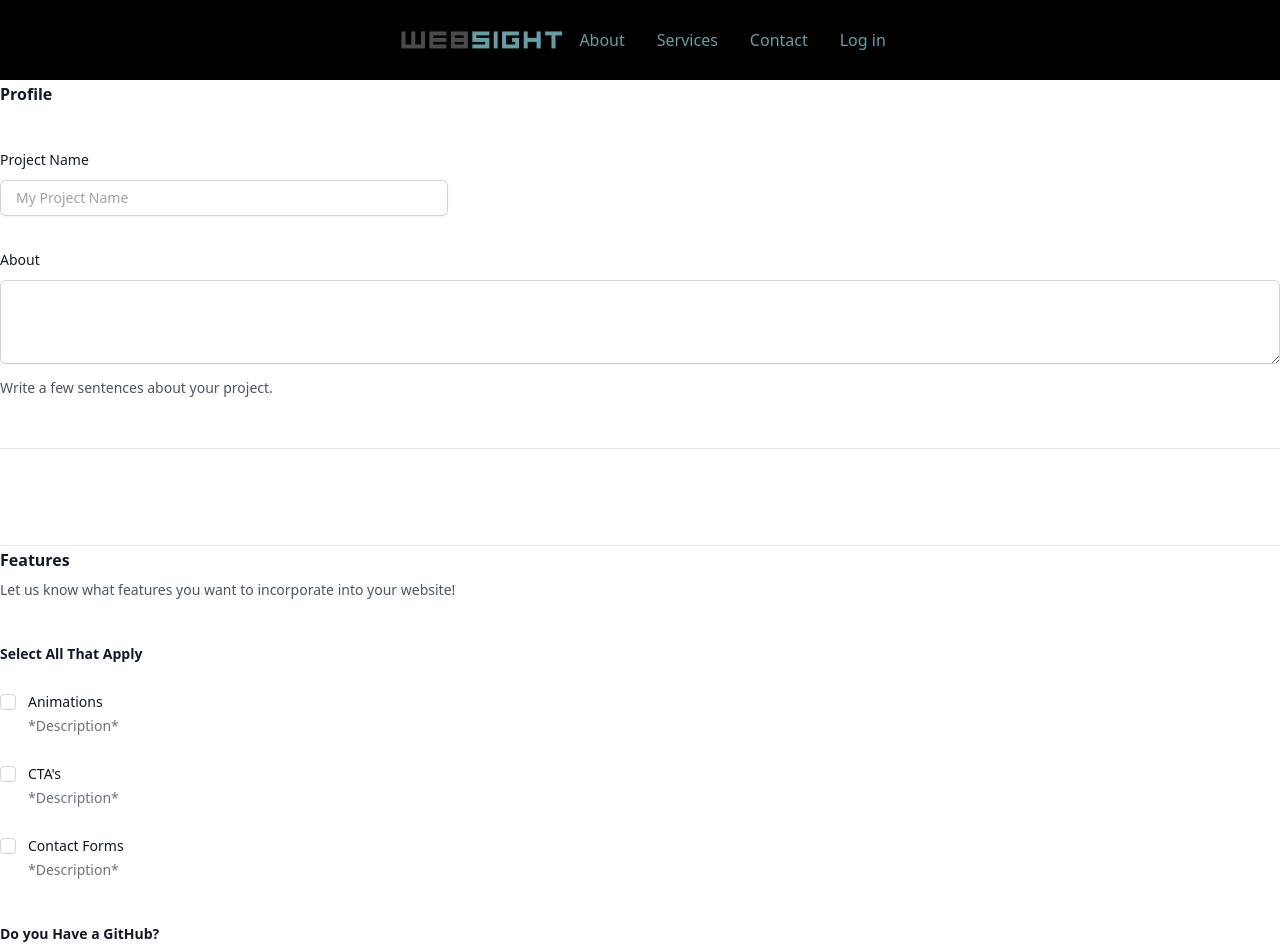
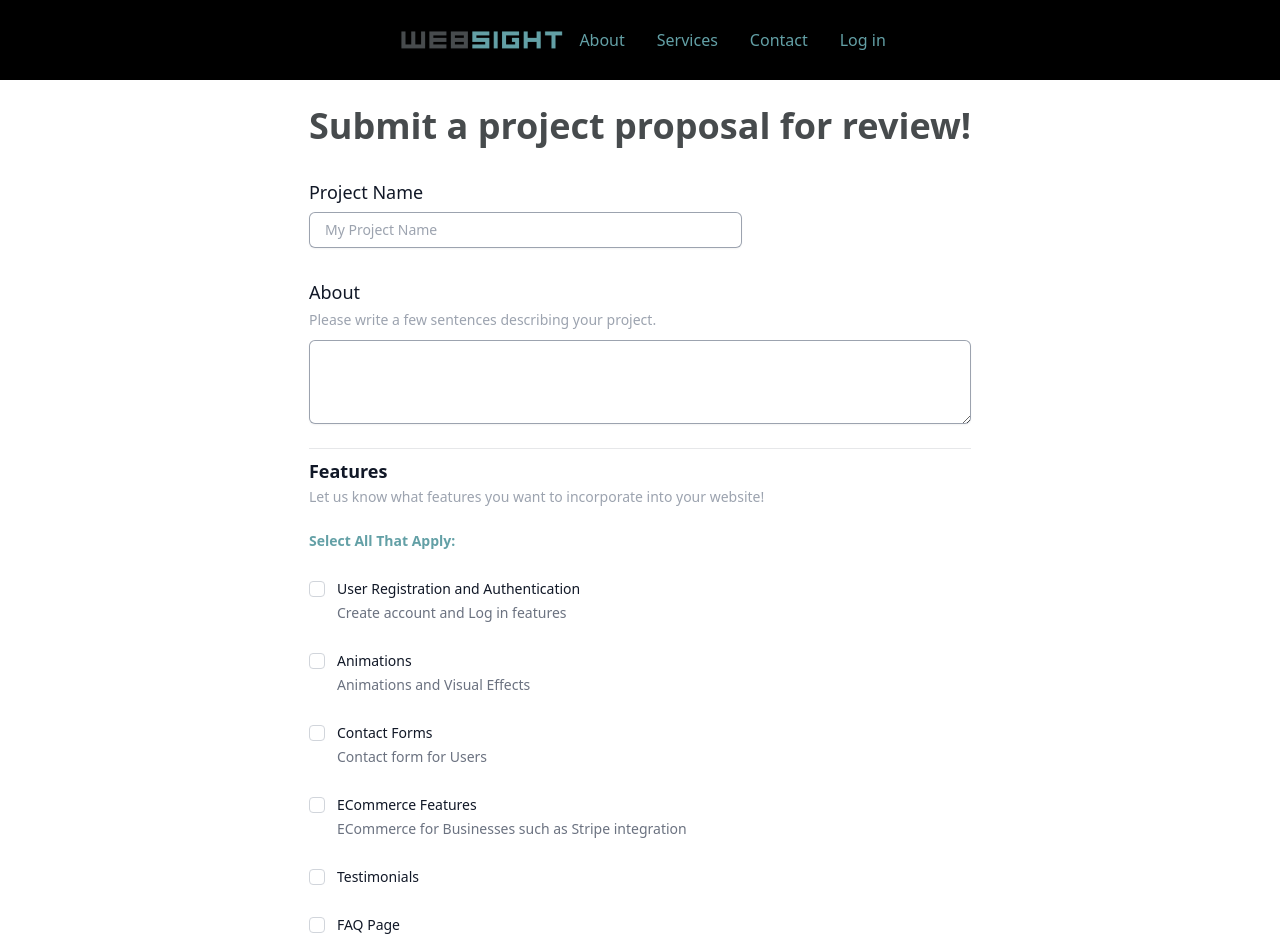
Before and after one commit to JoshON5/websight, a React (Vite) app in the folder client/: page /projectform in a window 1280 px wide. Shown: the top 952 px of the page. Built offline with nearby package versions, Linux system fonts and the light colour scheme.

Commit message:
Project form layout

```diff
--- a/client/src/pages/ProjectForm.jsx
+++ b/client/src/pages/ProjectForm.jsx
@@ -1,20 +1,17 @@
 
 const ProjectForm = () => {
   return (
-    <form>
-      <div className="space-y-12">
-        <div className="border-b border-gray-900/10 pb-12">
-          <h2 className="text-base font-semibold leading-7 text-gray-900">Profile</h2>
-          <p className="mt-1 text-sm leading-6 text-gray-600">          </p>
-
+    <form className="flex justify-center w-screen min-h-screen py-8">
+      <div className="mx-auto">
+        <h1 className="text-4xl font-semibold leading-7 text-webGrey">Submit a project proposal for review!</h1>
           <div className="mt-10 grid grid-cols-1 gap-x-6 gap-y-8 sm:grid-cols-6">
             <div className="sm:col-span-4">
-              <label htmlFor="ProjectName" className="block text-sm font-medium leading-6 text-gray-900">
+              <label htmlFor="ProjectName" className="block text-lg font-medium leading-6 text-gray-900">
                 Project Name
               </label>
               <div className="mt-2">
-                <div className="flex rounded-md shadow-sm ring-1 ring-inset ring-gray-300 focus-within:ring-2 focus-within:ring-inset focus-within:ring-indigo-600 sm:max-w-md">
-                  <span className="flex select-none items-center pl-3 text-gray-500 sm:text-sm"></span>
+                <div className="flex rounded-md shadow-sm ring-1 ring-inset ring-gray-400 focus-within:ring-2 focus-within:ring-inset focus-within:ring-webTeal sm:max-w-md">
+                  <span className="flex select-none items-center pl-3 text-gray-800 sm:text-sm"></span>
                   <input
                     type="text"
                     name="name"
@@ -28,91 +25,141 @@ const ProjectForm = () => {
             </div>
 
             <div className="col-span-full">
-              <label htmlFor="about" className="block text-sm font-medium leading-6 text-gray-900">
+              <label htmlFor="about" className="block text-lg font-medium leading-6 text-gray-900">
                 About
               </label>
+              <p className="mt-1 text-sm leading-6 text-gray-400">Please write a few sentences describing your project.</p>
               <div className="mt-2">
                 <textarea
                   id="about"
                   name="about"
                   rows={3}
-                  className="block w-full rounded-md border-0 py-1.5 text-gray-900 shadow-sm ring-1 ring-inset ring-gray-300 placeholder:text-gray-400 focus:ring-2 focus:ring-inset focus:ring-indigo-600 sm:text-sm sm:leading-6"
+                  className="block w-full rounded-md border-0 py-1.5 text-gray-900 shadow-sm ring-1 ring-inset ring-gray-400 placeholder:text-gray-400 focus:ring-2 focus:ring-inset focus:ring-webTeal sm:text-sm sm:leading-6"
                   defaultValue={''}
                 />
               </div>
-              <p className="mt-3 text-sm leading-6 text-gray-600">Write a few sentences about your project.</p>
             </div>
+          </div>
+
+          <br />
+
+        <div className="border-b border-t border-gray-900/10 pt-2 pb-12">
+          <h2 className="text-lg font-semibold leading-7 text-gray-900">Features</h2>
+          <p className=" text-sm leading-6 text-gray-400">
+            Let us know what features you want to incorporate into your website!</p>
+
+          <div className="mt-5 space-y-10">
+            <fieldset>
+              <legend className="text-sm font-semibold leading-6 text-webTeal">Select All That Apply:</legend>
+              <div className="mt-6 space-y-6">
 
 
-          </div>
-        </div>
+              <div className="relative flex gap-x-3">
+                  <div className="flex h-6 items-center">
+                    <input
+                      id="authentication"
+                      name="authentication"
+                      type="checkbox"
+                      className="h-4 w-4 rounded border-gray-300 text-webTeal focus:ring-webTeal"
+                    />
+                  </div>
+                  <div className="text-sm leading-6">
+                    <label htmlFor="authentication" className="font-medium text-gray-900">
+                      User Registration and Authentication</label>
+                    <p className="text-gray-500">Create account and Log in features</p>
+                  </div>
+                </div>
 
-        <div className="border-b border-gray-900/10 pb-12">
 
-        </div>
-
-      </div>
+                <div className="relative flex gap-x-3">
+                  <div className="flex h-6 items-center">
+                    <input
+                      id="animations"
+                      name="animations"
+                      type="checkbox"
+                      className="h-4 w-4 rounded border-gray-300 text-webTeal focus:ring-webTeal"
+                    />
+                  </div>
+                  <div className="text-sm leading-6">
+                    <label htmlFor="animations" className="font-medium text-gray-900">
+                      Animations</label>
+                    <p className="text-gray-500">Animations and Visual Effects</p>
+                  </div>
+                </div>
 
 
 
-        <div className="border-b border-gray-900/10 pb-12">
-          <h2 className="text-base font-semibold leading-7 text-gray-900">Features</h2>
-          <p className="mt-1 text-sm leading-6 text-gray-600">
-            Let us know what features you want to incorporate into your website!
-          </p>
-
-          <div className="mt-10 space-y-10">
-            <fieldset>
-              <legend className="text-sm font-semibold leading-6 text-gray-900">Select All That Apply</legend>
-              <div className="mt-6 space-y-6">
                 <div className="relative flex gap-x-3">
                   <div className="flex h-6 items-center">
                     <input
-                      id="comments"
-                      name="comments"
+                      id="contactForms"
+                      name="contactForms"
                       type="checkbox"
-                      className="h-4 w-4 rounded border-gray-300 text-indigo-600 focus:ring-indigo-600"
+                      className="h-4 w-4 rounded border-gray-300 text-webTeal focus:ring-webTeal"
                     />
                   </div>
                   <div className="text-sm leading-6">
-                    <label htmlFor="comments" className="font-medium text-gray-900">
-                      Animations
+                    <label htmlFor="contactForms" className="font-medium text-gray-900">
+                      Contact Forms
                     </label>
-                    <p className="text-gray-500">*Description*</p>
+                    <p className="text-gray-500">Contact form for Users</p>
                   </div>
                 </div>
+
                 <div className="relative flex gap-x-3">
                   <div className="flex h-6 items-center">
                     <input
-                      id="candidates"
-                      name="candidates"
+                      id="ecommerce"
+                      name="ecommerce"
                       type="checkbox"
-                      className="h-4 w-4 rounded border-gray-300 text-indigo-600 focus:ring-indigo-600"
+                      className="h-4 w-4 rounded border-gray-300 text-webTeal focus:ring-webTeal"
                     />
                   </div>
                   <div className="text-sm leading-6">
-                    <label htmlFor="candidates" className="font-medium text-gray-900">
-                      CTA's
+                    <label htmlFor="ecommerce" className="font-medium text-gray-900">
+                      ECommerce Features
                     </label>
-                    <p className="text-gray-500">*Description*</p>
+                    <p className="text-gray-500">ECommerce for Businesses such as Stripe integration </p>
                   </div>
                 </div>
+
                 <div className="relative flex gap-x-3">
                   <div className="flex h-6 items-center">
                     <input
-                      id="offers"
-                      name="offers"
+                      id="testimonials"
+                      name="testimonials"
                       type="checkbox"
-                      className="h-4 w-4 rounded border-gray-300 text-indigo-600 focus:ring-indigo-600"
+                      className="h-4 w-4 rounded border-gray-300 text-webTeal focus:ring-webTeal"
                     />
                   </div>
                   <div className="text-sm leading-6">
-                    <label htmlFor="offers" className="font-medium text-gray-900">
-                      Contact Forms
+                    <label htmlFor="testimonials" className="font-medium text-gray-900">
+                    Testimonials
                     </label>
-                    <p className="text-gray-500">*Description*</p>
                   </div>
                 </div>
+
+                <div className="relative flex gap-x-3">
+                  <div className="flex h-6 items-center">
+                    <input
+                      id="faqPage"
+                      name="faqPage"
+                      type="checkbox"
+                      className="h-4 w-4 rounded border-gray-300 text-webTeal focus:ring-webTeal"
+                    />
+                  </div>
+                  <div className="text-sm leading-6">
+                    <label htmlFor="faqPage" className="font-medium text-gray-900">
+                    FAQ Page
+                    </label>
+                  </div>
+                </div>
+
+
+
+
+
+
               </div>
             </fieldset>
 
@@ -125,7 +172,7 @@ const ProjectForm = () => {
                     id="push-everything"
                     name="push-notifications"
                     type="radio"
-                    className="h-4 w-4 border-gray-300 text-indigo-600 focus:ring-indigo-600"
+                    className="h-4 w-4 border-gray-300 text-webGrey focus:ring-webGrey"
                   />
                   <label htmlFor="push-everything" className="block text-sm font-medium leading-6 text-gray-900">
                     Yes
@@ -136,7 +183,7 @@ const ProjectForm = () => {
                     id="push-email"
                     name="push-notifications"
                     type="radio"
-                    className="h-4 w-4 border-gray-300 text-indigo-600 focus:ring-indigo-600"
+                    className="h-4 w-4 border-gray-300 text-webGrey focus:ring-webGrey"
                   />
                   <label htmlFor="push-email" className="block text-sm font-medium leading-6 text-gray-900">
                     No
@@ -146,17 +193,18 @@ const ProjectForm = () => {
             </fieldset>
           </div>
         </div>
-      <div className="mt-6 flex items-center justify-end gap-x-6">
-        <button type="button" className="text-sm font-semibold leading-6 text-gray-900">
-          Cancel
+
+        <div className="mt-6 flex items-center justify-end gap-x-6">
+        <button type="button" className=" rounded-md text-sm font-semibold leading-6 text-gray-900 hover:text-gray-400">Cancel
         </button>
-        <button
-          type="submit"
-          className="rounded-md bg-indigo-600 px-3 py-2 text-sm font-semibold text-white shadow-sm hover:bg-indigo-500 focus-visible:outline focus-visible:outline-2 focus-visible:outline-offset-2 focus-visible:outline-indigo-600"
-        >
-          Save
+        <button type="submit" className="rounded-md bg-webTeal px-3 py-2 text-sm font-semibold text-white shadow-sm hover:bg-webGrey focus-visible:outline focus-visible:outline-2 focus-visible:outline-offset-2 focus-visible:outline-webTeal"
+        >Save
         </button>
-      </div>
+        </div>
+
+
+
+        </div>
     </form>
   )
 };
--- a/client/src/pages/Signup.jsx
+++ b/client/src/pages/Signup.jsx
@@ -1,9 +1,16 @@
+import Image from './../assets/websight-icon.png'
+
 
 const Signup = () => {
     return (
 
-        <div className="flex w-screen min-h-screen flex-1 flex-col justify-center px-6 py-12 lg:px-8 bg-black">
+        <div className="flex w-screen min-h-screen flex-1 flex-col justify-center px-6 py-12 lg:px-8 bg-neutral-800">
         <div className="sm:mx-auto sm:w-full sm:max-w-sm">
+        <img
+                className="mx-auto h-10 w-auto"
+                src={Image}
+                alt="Your Company"
+              />
           <h2 className="mt-10 text-center text-2xl font-bold leading-9 tracking-tight text-webTeal">
             Create a Websight Account!
           </h2>
```
